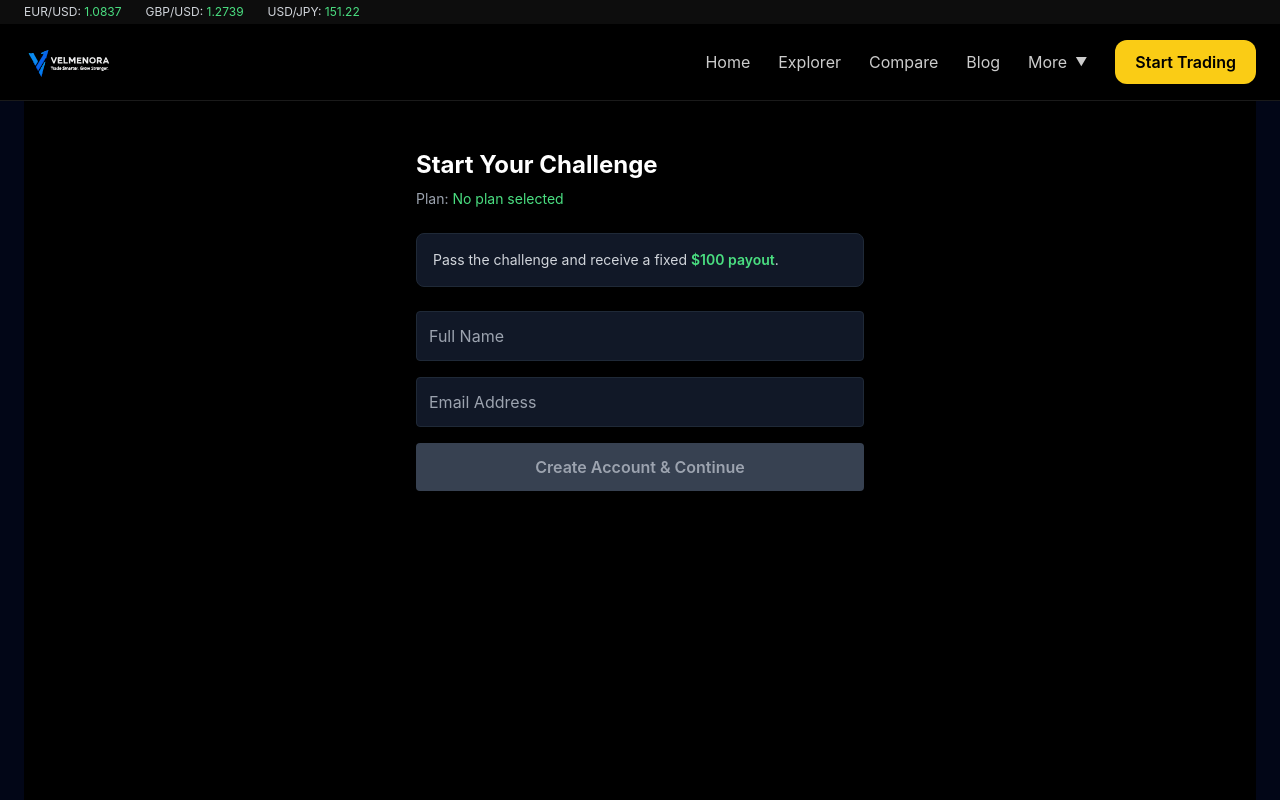
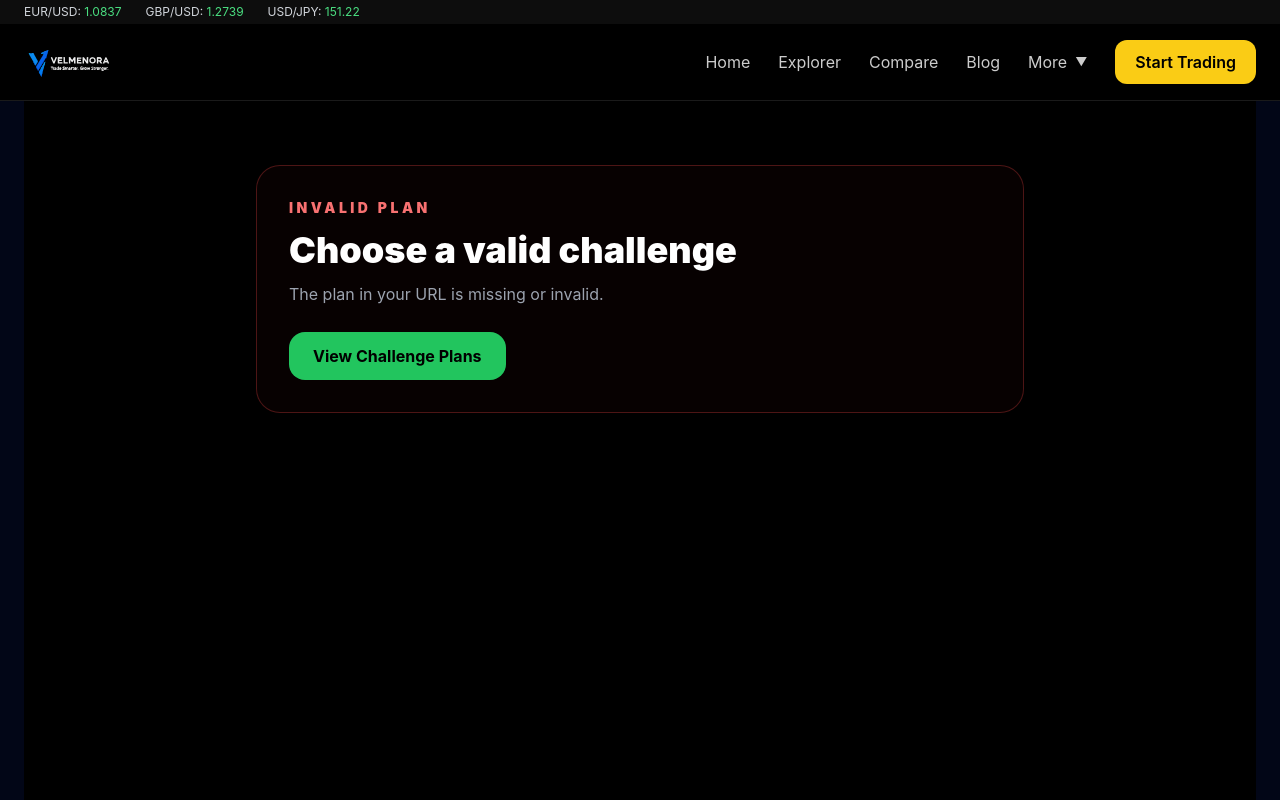
Before and after one commit to KingsonCode/velmenora, a Next.js app: page /funded/apply in a window 1280 px wide. Shown: the top 800 px of the page. Built offline with nearby package versions, Linux system fonts and the light colour scheme.

Commit message:
Upgrade funded challenge apply page

```diff
--- a/app/funded/apply/_components/FundedApplyClient.tsx
+++ b/app/funded/apply/_components/FundedApplyClient.tsx
@@ -3,20 +3,54 @@
 import { useSearchParams } from "next/navigation";
 import { useState } from "react";
 
+const planDetails: Record<
+  string,
+  {
+    name: string;
+    fee: string;
+    balance: string;
+    reward: string;
+    target: string;
+    dailyLoss: string;
+    drawdown: string;
+  }
+> = {
+  "instant-10k": {
+    name: "Instant 10K Challenge",
+    fee: "$25",
+    balance: "$10,000",
+    reward: "$100",
+    target: "10%",
+    dailyLoss: "5%",
+    drawdown: "10%",
+  },
+  "instant-25k": {
+    name: "Instant 25K Challenge",
+    fee: "$59",
+    balance: "$25,000",
+    reward: "$115",
+    target: "10%",
+    dailyLoss: "5%",
+    drawdown: "10%",
+  },
+};
+
 export default function FundedApplyClient() {
   const params = useSearchParams();
-    const plan = params.get("plan");
+  const plan = params.get("plan") ?? "";
+  const selectedPlan = planDetails[plan];
 
   const [email, setEmail] = useState("");
   const [name, setName] = useState("");
+  const [phone, setPhone] = useState("");
   const [loading, setLoading] = useState(false);
   const [error, setError] = useState("");
 
-    async function handleSubmit(e: any) {
+  async function handleSubmit(e: React.FormEvent<HTMLFormElement>) {
     e.preventDefault();
 
-        if (!plan) {
-            setError("Invalid plan selected");
+    if (!selectedPlan) {
+      setError("Invalid plan selected. Please go back and choose a challenge.");
       return;
     }
 
@@ -25,7 +59,7 @@ export default function FundedApplyClient() {
 
     try {
       const controller = new AbortController();
-            const timeout = setTimeout(() => controller.abort(), 10000);
+      const timeout = setTimeout(() => controller.abort(), 15000);
 
       const res = await fetch("/api/funded/apply", {
         method: "POST",
@@ -35,6 +69,7 @@ export default function FundedApplyClient() {
         body: JSON.stringify({
           email,
           fullName: name,
+          phone: phone || undefined,
           planSlug: plan,
         }),
         signal: controller.signal,
@@ -50,9 +85,12 @@ export default function FundedApplyClient() {
         throw new Error("Invalid server response");
       }
 
-            if (!res.ok) {
+      if (!res.ok || data?.ok === false) {
         throw new Error(
-                    data?.message || data?.error || "Request failed. Try again."
+          data?.message ||
+            data?.error ||
+            data?.reason ||
+            "Request failed. Try again.",
         );
       }
 
@@ -69,65 +107,168 @@ export default function FundedApplyClient() {
       } else {
         setError(err.message || "Unexpected error occurred");
       }
+    } finally {
+      setLoading(false);
+    }
   }
 
-        setLoading(false);
+  if (!selectedPlan) {
+    return (
+      <main className="min-h-screen bg-black px-6 py-16 text-white">
+        <div className="mx-auto max-w-3xl rounded-3xl border border-red-500/30 bg-red-950/10 p-8">
+          <p className="text-sm font-black uppercase tracking-[0.25em] text-red-400">
+            Invalid Plan
+          </p>
+          <h1 className="mt-3 text-4xl font-black">Choose a valid challenge</h1>
+          <p className="mt-3 text-gray-400">
+            The plan in your URL is missing or invalid.
+          </p>
+          <a
+            href="/funded#plans"
+            className="mt-6 inline-flex rounded-2xl bg-green-500 px-6 py-3 font-bold text-black hover:bg-green-400"
+          >
+            View Challenge Plans
+          </a>
+        </div>
+      </main>
+    );
   }
 
   return (
-        <main className="min-h-screen bg-black text-white px-6 py-12">
-            <div className="max-w-md mx-auto">
-                <h1 className="text-2xl font-bold mb-2">
-                    Start Your Challenge
+    <main className="min-h-screen bg-black px-6 py-12 text-white">
+      <div className="mx-auto grid max-w-6xl gap-8 lg:grid-cols-[0.95fr_1.05fr] lg:items-start">
+        <section className="rounded-[2rem] border border-green-500/20 bg-green-950/10 p-8">
+          <p className="text-sm font-black uppercase tracking-[0.25em] text-green-400">
+            Start Challenge
+          </p>
+
+          <h1 className="mt-3 text-4xl font-black md:text-5xl">
+            {selectedPlan.name}
           </h1>
 
-                <p className="text-gray-400 mb-6 text-sm">
-                    Plan:{" "}
-                    <span className="text-green-400">
-                        {plan || "No plan selected"}
-                    </span>
+          <p className="mt-4 text-gray-400">
+            Create your challenge account, then continue to secure crypto
+            checkout. Your dashboard activates automatically after payment
+            confirmation.
           </p>
 
-                <div className="bg-gray-900 border border-gray-800 p-4 rounded-lg mb-6 text-sm text-gray-300">
-                    Pass the challenge and receive a fixed{" "}
-                    <span className="text-green-400 font-semibold">$100 payout</span>.
+          <div className="mt-7 grid grid-cols-2 gap-3">
+            <div className="rounded-2xl border border-white/10 bg-black/40 p-4">
+              <p className="text-xs text-gray-500">Entry Fee</p>
+              <p className="mt-1 text-2xl font-black text-green-400">
+                {selectedPlan.fee}
+              </p>
             </div>
 
-                <form onSubmit={handleSubmit} className="space-y-4">
+            <div className="rounded-2xl border border-white/10 bg-black/40 p-4">
+              <p className="text-xs text-gray-500">Reward</p>
+              <p className="mt-1 text-2xl font-black text-green-400">
+                {selectedPlan.reward}
+              </p>
+            </div>
+
+            <div className="rounded-2xl border border-white/10 bg-black/40 p-4">
+              <p className="text-xs text-gray-500">Virtual Balance</p>
+              <p className="mt-1 font-bold">{selectedPlan.balance}</p>
+            </div>
+
+            <div className="rounded-2xl border border-white/10 bg-black/40 p-4">
+              <p className="text-xs text-gray-500">Profit Target</p>
+              <p className="mt-1 font-bold">{selectedPlan.target}</p>
+            </div>
+          </div>
+
+          <div className="mt-6 rounded-2xl border border-yellow-500/20 bg-yellow-950/10 p-5 text-sm text-gray-300">
+            <p className="font-bold text-yellow-300">Risk rules</p>
+            <p className="mt-2">
+              Daily loss limit: {selectedPlan.dailyLoss}. Max drawdown:{" "}
+              {selectedPlan.drawdown}. Minimum trading days: 3.
+            </p>
+          </div>
+
+          <div className="mt-6 rounded-2xl border border-white/10 bg-black/40 p-5 text-sm text-gray-400">
+            <p className="font-bold text-white">What happens next?</p>
+            <ol className="mt-3 list-decimal space-y-2 pl-5">
+              <li>Create your challenge account.</li>
+              <li>Open your account dashboard.</li>
+              <li>Complete NOWPayments checkout.</li>
+              <li>Your account becomes active after payment confirmation.</li>
+            </ol>
+          </div>
+        </section>
+
+        <section className="rounded-[2rem] border border-white/10 bg-white/[0.03] p-8">
+          <h2 className="text-2xl font-black">Create your account</h2>
+          <p className="mt-2 text-sm text-gray-400">
+            Use accurate details. These will be attached to your challenge
+            account and payout review.
+          </p>
+
+          <form onSubmit={handleSubmit} className="mt-7 space-y-4">
+            <div>
+              <label className="mb-2 block text-sm font-semibold text-gray-300">
+                Full Name
+              </label>
               <input
                 type="text"
-                        placeholder="Full Name"
+                placeholder="Your full name"
                 value={name}
                 disabled={loading}
                 onChange={(e) => setName(e.target.value)}
-                        className="w-full p-3 rounded bg-gray-900 border border-gray-800 focus:border-green-500 outline-none disabled:opacity-60"
+                className="w-full rounded-2xl border border-white/10 bg-black px-4 py-4 outline-none transition focus:border-green-500 disabled:opacity-60"
                 required
               />
+            </div>
 
+            <div>
+              <label className="mb-2 block text-sm font-semibold text-gray-300">
+                Email Address
+              </label>
               <input
                 type="email"
-                        placeholder="Email Address"
+                placeholder="you@example.com"
                 value={email}
                 disabled={loading}
                 onChange={(e) => setEmail(e.target.value)}
-                        className="w-full p-3 rounded bg-gray-900 border border-gray-800 focus:border-green-500 outline-none disabled:opacity-60"
+                className="w-full rounded-2xl border border-white/10 bg-black px-4 py-4 outline-none transition focus:border-green-500 disabled:opacity-60"
                 required
               />
+            </div>
+
+            <div>
+              <label className="mb-2 block text-sm font-semibold text-gray-300">
+                Phone Number <span className="text-gray-500">(optional)</span>
+              </label>
+              <input
+                type="tel"
+                placeholder="+255..."
+                value={phone}
+                disabled={loading}
+                onChange={(e) => setPhone(e.target.value)}
+                className="w-full rounded-2xl border border-white/10 bg-black px-4 py-4 outline-none transition focus:border-green-500 disabled:opacity-60"
+              />
+            </div>
 
             {error && (
-                        <div className="text-red-400 text-sm border border-red-900 bg-red-950/30 p-3 rounded">
+              <div className="rounded-2xl border border-red-900 bg-red-950/30 p-4 text-sm text-red-300">
                 {error}
               </div>
             )}
 
             <button
               type="submit"
-                        disabled={loading || !email || !name || !plan}
-                        className="w-full bg-green-500 hover:bg-green-600 disabled:bg-gray-700 disabled:text-gray-400 transition py-3 rounded font-semibold text-black"
+              disabled={loading || !email || !name || !selectedPlan}
+              className="w-full rounded-2xl bg-green-500 py-4 font-black text-black transition hover:bg-green-400 disabled:bg-gray-700 disabled:text-gray-400"
             >
               {loading ? "Creating Account..." : "Create Account & Continue"}
             </button>
+
+            <p className="text-center text-xs text-gray-500">
+              Next: secure payment checkout. Account activates after payment
+              confirmation.
+            </p>
           </form>
+        </section>
       </div>
     </main>
   );
```
Lines whose indentation alone changed are shown as unchanged.
